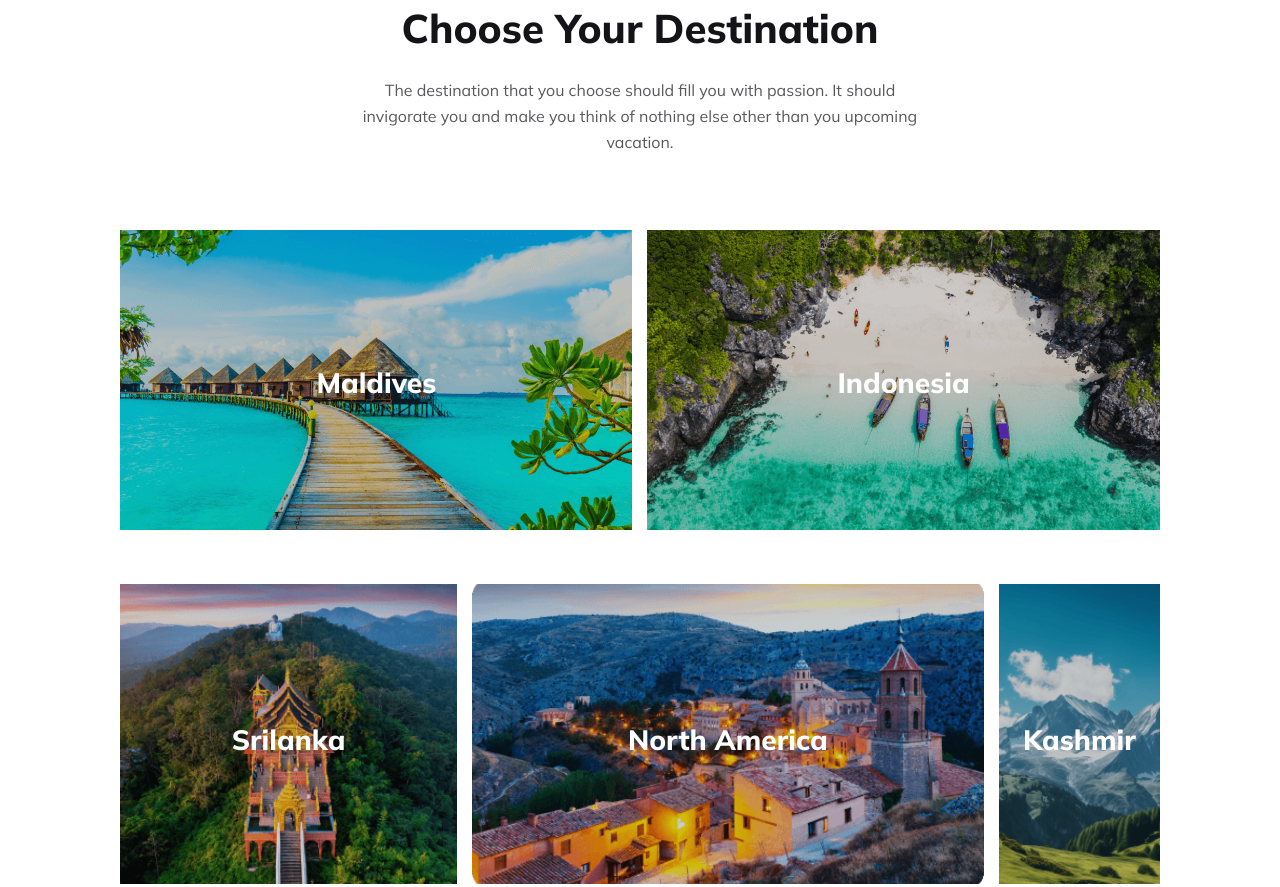
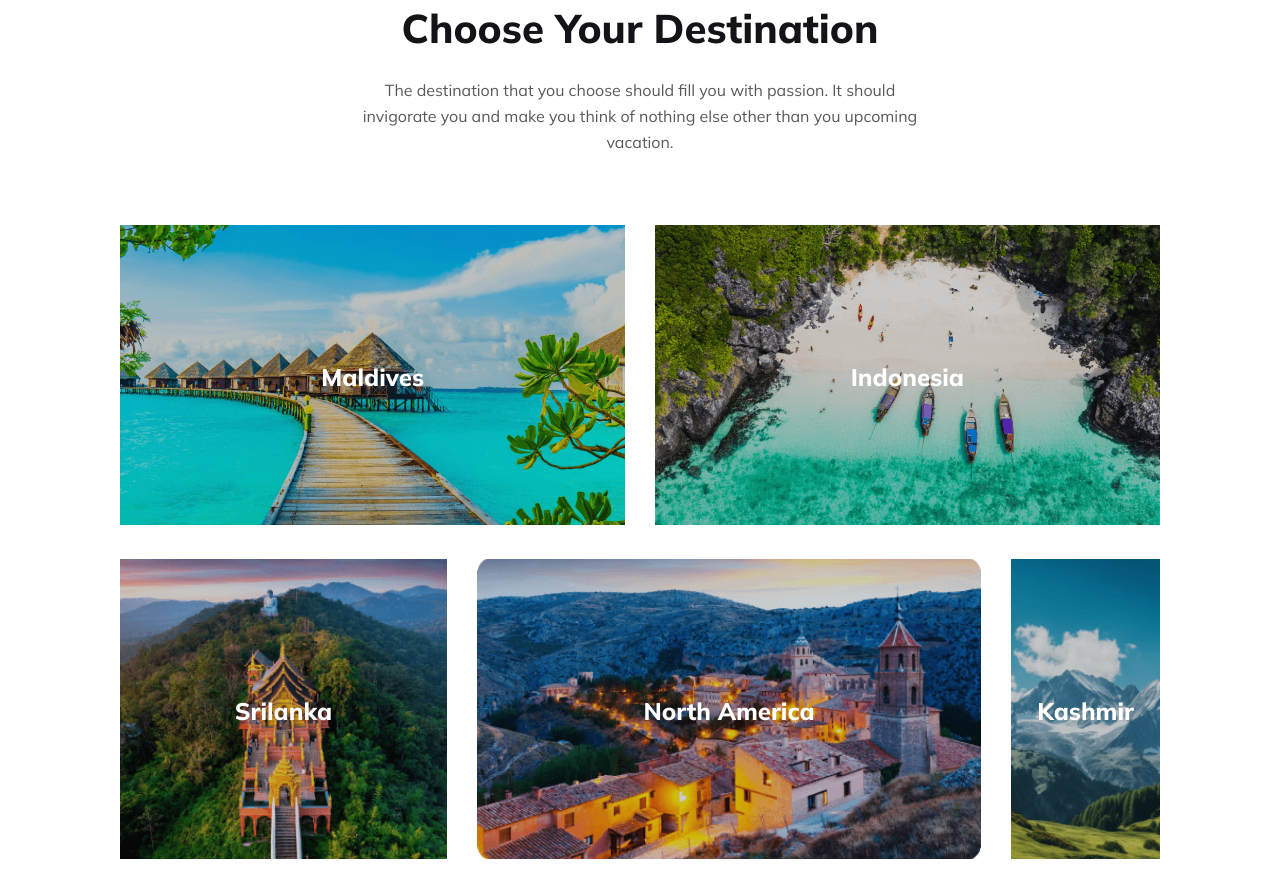
Before and after one commit to AyonHasan07/star-travel, a plain HTML site: page index.html in a window 1280 px wide. Shown: the part 1407-2294 px from the top of the page. Drawn offline with Linux system fonts and the light colour scheme.

Commit message:
finished

```diff
--- a/style/style.css
+++ b/style/style.css
@@ -250,7 +250,8 @@ section{
     display: grid;
     grid-template-columns: repeat(12, 1fr);
     grid-template-rows: repeat(3, 1fr);
-    gap:15px;
+    /* gap:15px; */
+    column-gap:30px ;
 }
 
 .grid .grid-item1{
@@ -294,7 +295,7 @@ section{
     text-align: center;
     top: 50%;
 
-    font-size: 1.75rem;
+    font-size: 1.5rem;
     font-weight: 800;
 }
 
```
